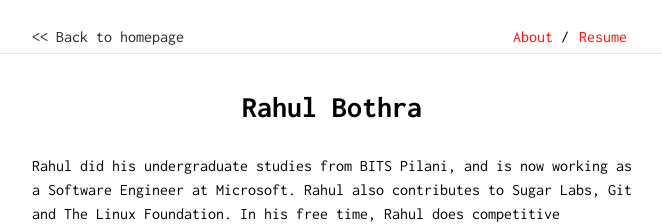
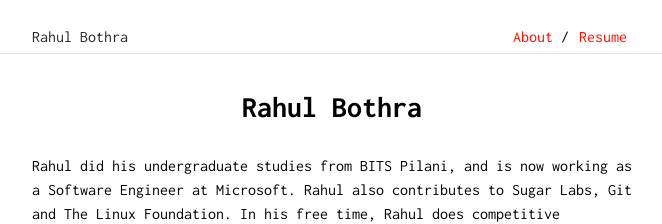
Before and after one commit to rhl-bthr/rhl-bthr.github.io, a Jekyll site: the page built from about.html, in a window 1280 px wide. Shown: the top 224 px of the page, without its empty margins (308-970 px from the left). Built offline with Jekyll 4.4.1, drawn with Linux system fonts in a browser that asks for light colours.

Commit message:
Update navbar.html

```diff
--- a/_includes/navbar.html
+++ b/_includes/navbar.html
@@ -1,5 +1,5 @@
 <div class="navbar">
-    <a id="site-title" class="pull-left" href="{{ site.url }}{{ site.baseurl}}">{% if page.homepage %}Rahul's blog{% else %}&lt;&lt; Back to homepage{% endif %}</a>
+    <a id="site-title" class="pull-left" href="{{ site.url }}{{ site.baseurl}}">{{ site.title }}</a>
     <ul id="navlist" class="pull-right navbar-ul">
         {% for x in site.navbar %}
         <li class="pull-left navbar-list">
```
